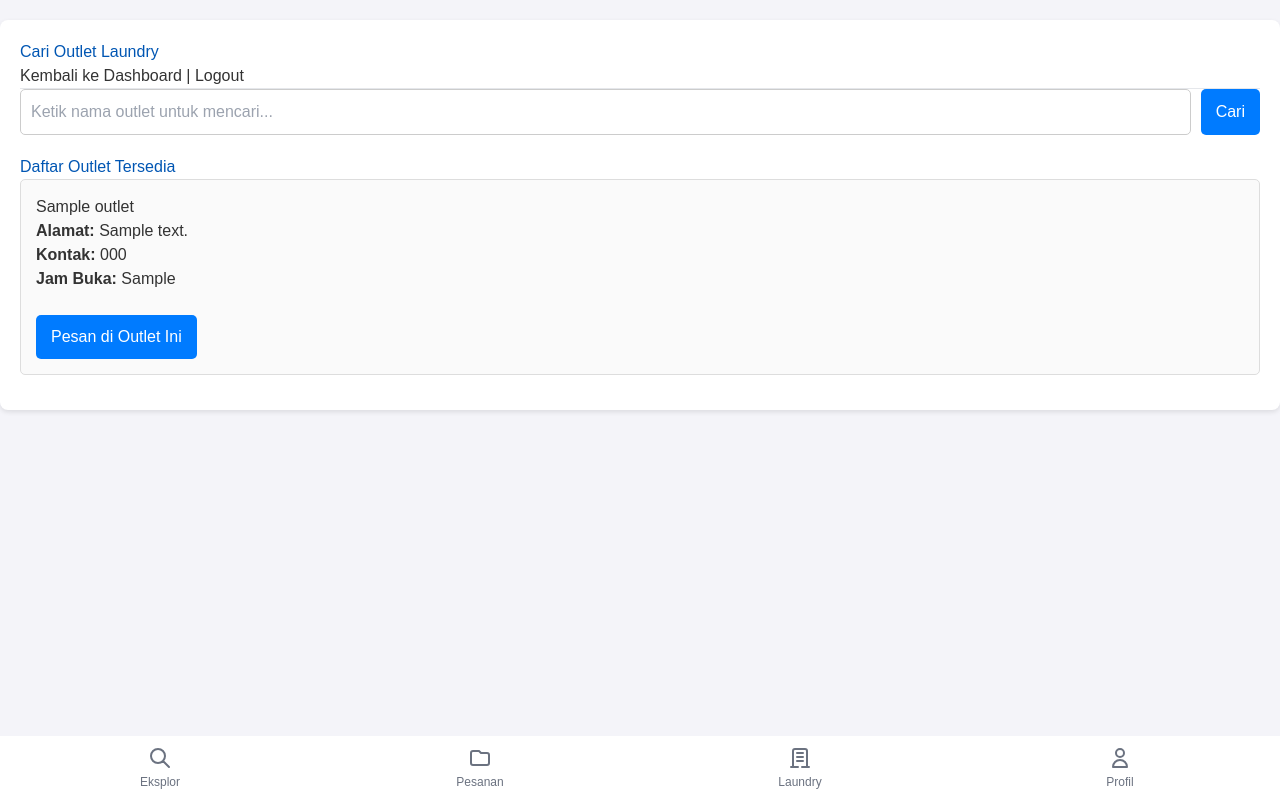
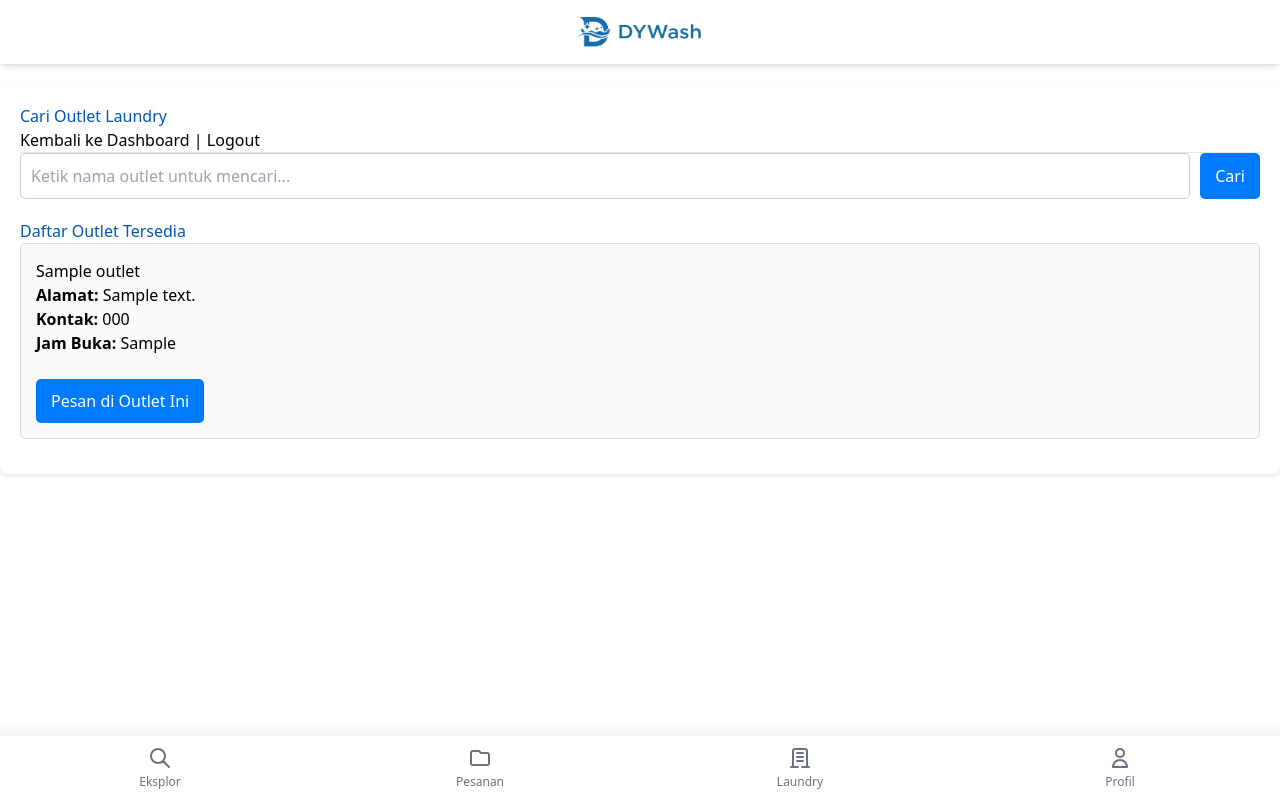
Before and after one commit to renaldoaluska/pppl-dywash, a CodeIgniter 4 app: the page made by app/Views/customer/list_outlet.php in a window 1280 px wide. Run offline with PHP 8.4 and a stand-in for CodeIgniter, Linux system fonts and the light colour scheme; the template is opened without the code that fills it: most values are stand-ins (such as "Sample title", 1, 10 or a date in 2020); some libraries are stand-ins or nearby versions.

Commit message:
top bar, bottom bar

```diff
--- a/app/Views/auth/login.php
+++ b/app/Views/auth/login.php
@@ -3,11 +3,7 @@
     <!-- Logo/Ilustrasi -->
     <div class="flex flex-col items-center bg-blue-50 py-10">
       <div class="bg-white rounded-lg w-20 h-20 flex items-center justify-center shadow">
-        <!-- Placeholder logo -->
-        <svg class="w-12 h-12 text-gray-300" fill="none" stroke="currentColor" stroke-width="2" viewBox="0 0 48 48">
-          <rect width="36" height="28" x="6" y="10" rx="4" fill="#f3f4f6"/>
-          <path d="M6 34l8-10 7 9 7-11 8 12" stroke="#d1d5db" stroke-width="2" fill="none"/>
-        </svg>
+        <img src="<?= base_url('assets/img/icon.png') ?>" alt="Ilustrasi Login" class="w-16 h-16 object-contain">
       </div>
     </div>
     <!-- Login Form -->
--- a/app/Views/customer/list_outlet.php
+++ b/app/Views/customer/list_outlet.php
@@ -5,7 +5,6 @@
     <script src="https://cdn.tailwindcss.com"></script>
     <title>Cari Outlet Laundry</title>
     <style>
-        body { font-family: sans-serif; background-color: #f4f4f9; color: #333; }
         .container { max-width: 800px; margin: 20px auto; padding: 20px; background-color: #fff; border-radius: 8px; box-shadow: 0 2px 5px rgba(0,0,0,0.1); }
         h1, h2 { color: #0056b3; }
         a { text-decoration: none; color: #007bff; }
@@ -19,7 +18,7 @@
     </style>
 </head>
 <body>
-
+<?= $this->include('layout/top_nav') ?>
     <div class="container">
         <h1>Cari Outlet Laundry</h1>
         <p><a href="/dashboard">Kembali ke Dashboard</a> | <a href="/logout">Logout</a></p>
--- a/app/Views/customer/order/create.php
+++ b/app/Views/customer/order/create.php
@@ -3,6 +3,7 @@
 <html lang="id">
 <head>
     <?= $this->include('layout/isian') ?>
+    <script src="https://cdn.tailwindcss.com"></script>
     <title>Buat Pesanan Baru</title>
      <style>
         body { font-family: sans-serif; }
@@ -12,6 +13,7 @@
     </style>
 </head>
 <body>
+<?= $this->include('layout/top_nav') ?>
 <div class="container">
     <h1>Pesan di Outlet: <?= esc($outlet['name']) ?></h1>
     <p><a href="../">Kembali ke daftar outlet</a></p>
@@ -47,5 +49,5 @@
         <button type="submit" class="button">Buat Pesanan</button>
     </form>
 </div>
-</body>
-</html>
+<?= $this->include('layout/bottom_nav') ?>
+<?= $this->include('layout/footer') ?>
--- a/app/Views/customer/order/history.php
+++ b/app/Views/customer/order/history.php
@@ -6,7 +6,6 @@
     <script src="https://cdn.tailwindcss.com"></script>
     <title>Riwayat Pesanan</title>
     <style>
-        body { font-family: sans-serif; }
         .order-card { border: 1px solid #ccc; padding: 15px; margin-bottom: 10px; border-radius: 5px; }
         .status { font-weight: bold; padding: 5px; border-radius: 5px; color: white; }
         .status-diterima { background-color: #007bff; }
@@ -19,6 +18,7 @@
     </style>
 </head>
 <body>
+<?= $this->include('layout/top_nav') ?>
     <h1>Riwayat Pesanan Saya</h1>
     <p><a href="../">Kembali ke Home</a></p>
     <hr>
--- a/app/Views/customer/payment_form.php
+++ b/app/Views/customer/payment_form.php
@@ -1,7 +1,8 @@
 <!DOCTYPE html>
 <html lang="id">
 <head>
-    <meta charset="UTF-8">
+    <?= $this->include('layout/isian') ?>
+    <script src="https://cdn.tailwindcss.com"></script>
     <title>Pembayaran Pesanan</title>
     <style>
         body { font-family: sans-serif; background-color: #f4f4f9; }
@@ -13,6 +14,7 @@
     </style>
 </head>
 <body>
+<?= $this->include('layout/top_nav') ?>
 <div class="container">
     <h1>Konfirmasi Pembayaran</h1>
 
--- a/app/Views/dashboard/customer.php
+++ b/app/Views/dashboard/customer.php
@@ -1,4 +1,5 @@
 <?= $this->include('layout/header') ?>
+<?= $this->include('layout/top_nav') ?>
 <main class="p-4">
 
     <section class="mb-8">
--- a/app/Views/layout/bottom_nav.php
+++ b/app/Views/layout/bottom_nav.php
@@ -1,5 +1,7 @@
-<nav class="fixed bottom-0 inset-x-0 bg-white shadow-t z-10">
-    <div class="flex justify-around h-16">
+<nav class="fixed bottom-0 inset-x-0 bg-white z-10 h-16">
+<div class="absolute bottom-full w-full h-3 bg-gradient-to-t from-black/5 to-transparent pointer-events-none"></div>
+
+    <div class="flex justify-around h-full">
         <a href="<?= site_url('/') ?>" class="flex flex-col items-center justify-center w-full text-gray-500 hover:text-blue-600 transition-colors">
             <svg class="w-6 h-6 mb-1" fill="none" stroke="currentColor" viewBox="0 0 24 24"><path stroke-linecap="round" stroke-linejoin="round" stroke-width="2" d="M21 21l-6-6m2-5a7 7 0 11-14 0 7 7 0 0114 0z"></path></svg>
             <span class="text-xs">Eksplor</span>
@@ -20,6 +22,8 @@
             <span class="text-xs">Profil</span>
         </a>
     </div>
+
+        </div>
 </nav>
 
 <div class="pb-16"></div>
--- /dev/null
+++ b/app/Views/layout/top_nav.php
@@ -0,0 +1,10 @@
+<nav class="fixed top-0 inset-x-0 bg-white shadow-md z-10">
+    <div class="flex justify-around h-16">
+        <a href="<?= site_url('/') ?>" class="flex flex-col items-center justify-center w-full text-gray-500 hover:text-blue-600 transition-colors">
+
+        <img src="<?= base_url('assets/img/logo.png') ?>" alt="Ilustrasi Login" class="w-32 h-32 object-contain">
+        </a>
+    </div>
+</nav>
+
+<div class="pb-16"></div>
```
